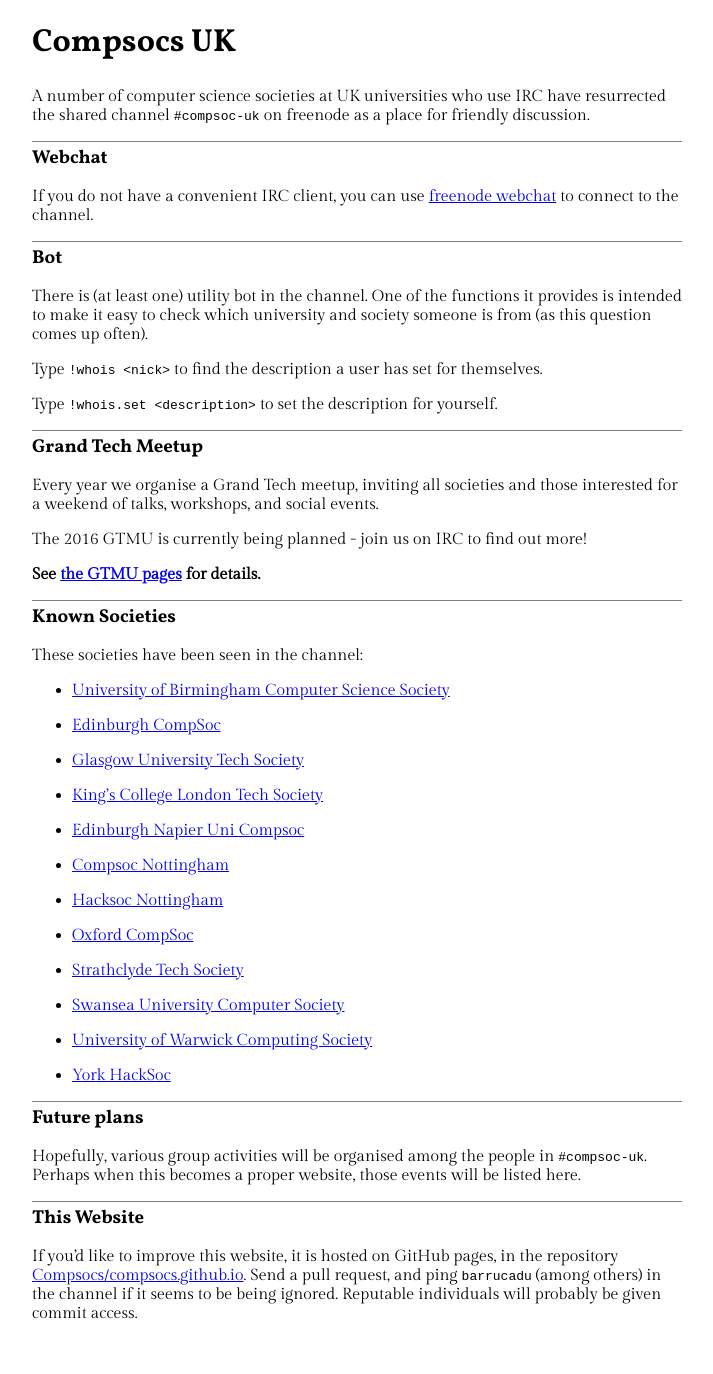
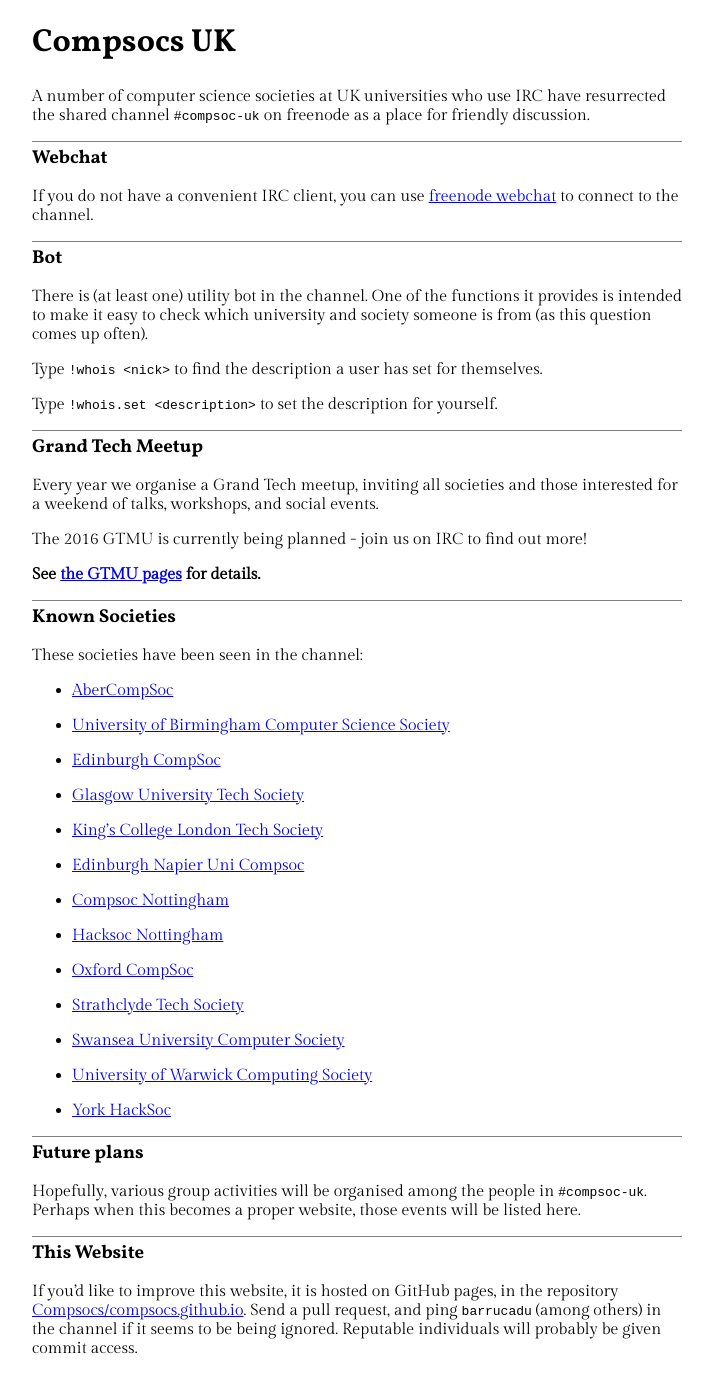
Before and after one commit to CompSocs/compsocs.github.io, a Jekyll site: the page built from index.md, in a window 1280 px wide. Shown: the whole page, without its empty margins (283-996 px from the left). Built offline with Jekyll 4.4.1, drawn with Linux system fonts in a browser that asks for light colours; before the commit the page ends 1339 px from its top, so only the background shows below that.

Commit message:
Add AberCompSoc

```diff
--- a/_data/societies.yml
+++ b/_data/societies.yml
@@ -57,3 +57,8 @@
   url: http://hacksoc.org
   city: York
   university: York
+
+- title: AberCompSoc
+  url: http://abercompsoc.github.io/
+  city: Aberystwyth
+  university: Aberystwyth
```
